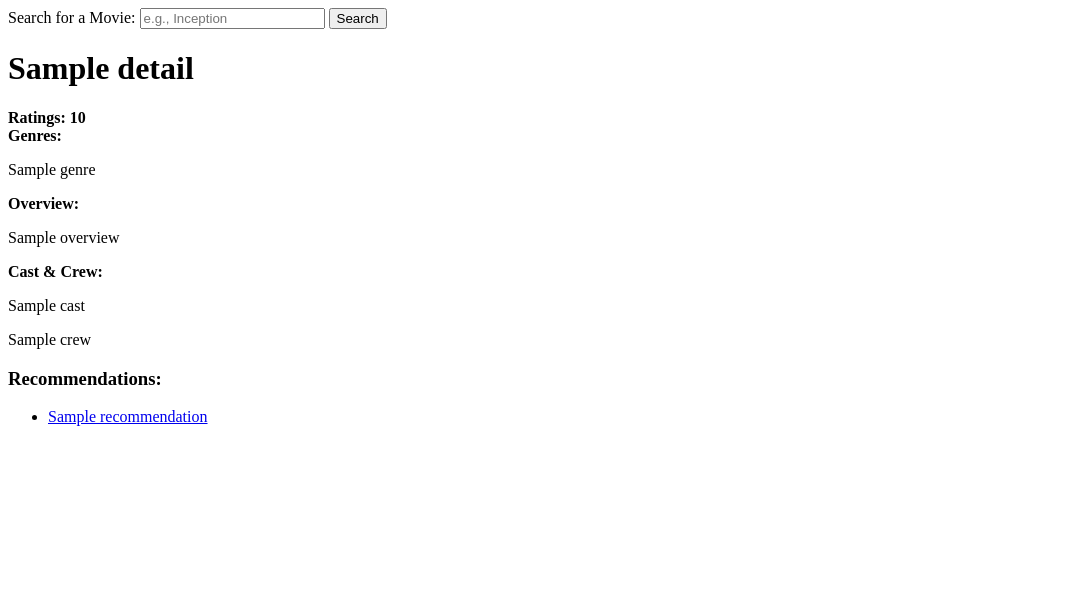
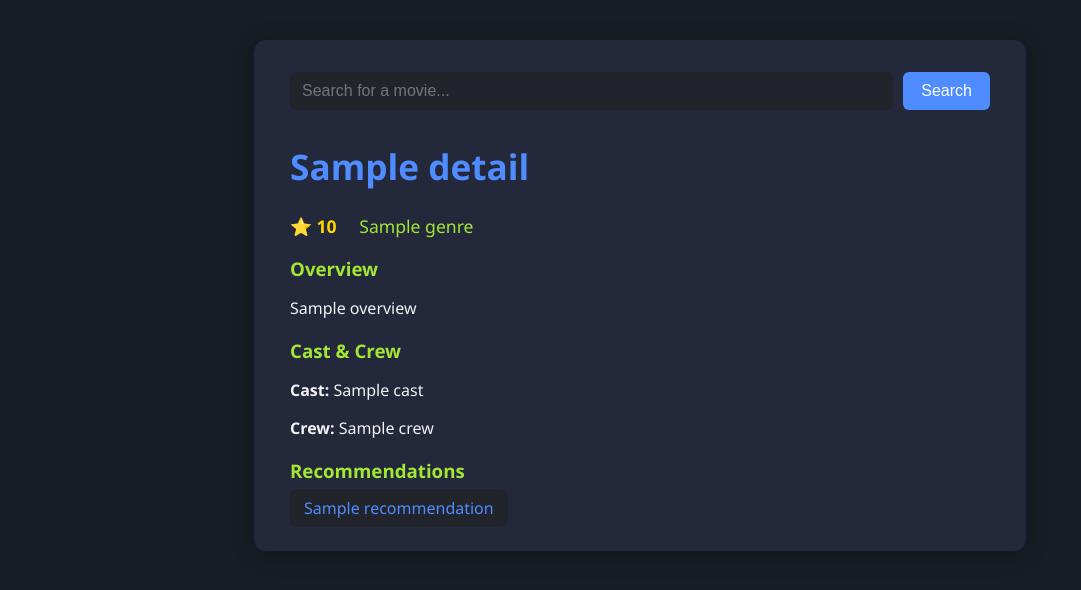
Before and after one commit to Tapash565/movie-recommendation-system, a FastAPI app: template templates/movie.html in a window 1280 px wide. Shown: the top 590 px of the page, without its empty margins (0-1081 px from the left). Run offline with FastAPI, Linux system fonts and the light colour scheme; the template is opened without the code that fills it: most values are stand-ins (such as "Sample title", 1, 10 or a date in 2020); parts of the project's set-up code (start-up, migrations or seed data) failed here and were passed over.

Commit message:
Adding a theme to website

```diff
--- a/app.py
+++ b/app.py
@@ -1,37 +1,15 @@
-import numpy as np
-from fastapi import FastAPI, File, UploadFile, Request, Form, Query
-from typing import Dict
-from fastapi.responses import HTMLResponse, RedirectResponse, JSONResponse
+from fastapi import FastAPI, Request, Form, HTTPException
+from fastapi.responses import HTMLResponse, RedirectResponse
 from fastapi.templating import Jinja2Templates
 from fastapi.staticfiles import StaticFiles
 import uvicorn
 import joblib
-from typing import Optional
-from pathlib import Path
-import pandas as pd
 from difflib import SequenceMatcher
 import re
 from rapidfuzz import fuzz
-import nltk
-nltk.download('wordnet')
 from nltk.corpus import wordnet
 from nltk.stem import WordNetLemmatizer
 from urllib.parse import unquote
-
-
-try:
-    df = joblib.load('movie_list.pkl')
-    top_indices = joblib.load('top_indices.pkl')
-    distances = joblib.load('top_distances.pkl')
-except Exception as e:
-    print("Failed to load joblib files:", e)
-
-df['title_cleaned'] = df['title'].str.strip().str.lower()
-
-app = FastAPI()
-
-app.mount("/static",StaticFiles(directory="static"),name='static')
-templates = Jinja2Templates(directory="templates")
 
 def recommend(movie, df, top_indices, top_distances, threshold=0):
     movie = movie.strip()
@@ -49,7 +27,6 @@ def recommend(movie, df, top_indices, top_distances, threshold=0):
     ]
     return recommendations
 
-
 lemmatizer = WordNetLemmatizer()
 
 
@@ -60,88 +37,132 @@ def get_synonyms(word):
             synonyms.add(lemma.name().lower())
     return synonyms
 
-
 def tokenize_and_lemmatize(text):
     tokens = re.findall(r'\w+', text.lower())
     return [lemmatizer.lemmatize(token) for token in tokens]
 
+def get_popularity(title):
+    try:
+        return float(df[df['title'] == title]['popularity'].values[0])
+    except Exception:
+        return 0
 
-def search(query, df, max_results=50):
+def search(query, df, max_results=20):
     query = query.strip().lower()
     query_tokens = tokenize_and_lemmatize(query)
+    synonym_sets = [get_synonyms(token) | {token} for token in query_tokens]
+    matches = []
+    input_length = len(query.replace(' ', ''))
+    for idx, row in df.iterrows():
+        title = row['title']
+        title_tokens = row['tokens_lemmas']
+        title_lower = str(title).lower()
+        is_short_query = len(query) <= 5
+        prefix_match_bonus = 0
+        prefix_matched = False
 
-    # Collect all synonyms for each token in the query
-    synonym_sets = [get_synonyms(token) | {token} for token in query_tokens]
+        # Prefix match logic: boost score if any title token starts with any query token
+        for token in title_tokens:
+            for q in query_tokens:
+                if q and token.startswith(q):
+                    prefix_match_bonus += 15
+                    prefix_matched = True
 
-    matches = []
-
-    for title in df['title']:
-        title_lower = str(title).lower()
-        title_tokens = tokenize_and_lemmatize(title_lower)
+        # Only consider titles with at least one query token in their tokens or a prefix match
+        if not (set(query_tokens) & set(title_tokens) or prefix_matched):
+            continue
 
         word_matches = sum(any(t in syn_set for t in title_tokens) for syn_set in synonym_sets)
         substring_matches = sum(title_lower.count(token) for token in query_tokens)
         fuzzy_score = max(fuzz.partial_ratio(token, title_lower) for token in query_tokens)
         sequence_similarity = SequenceMatcher(None, query, title_lower).ratio()
-
-        # Token match ratio
         token_match_ratio = len(set(query_tokens) & set(title_tokens)) / max(len(set(query_tokens)), 1)
-
-        # Combine scores
+        # Weighted scoring: more weight to prefix, sequence, and token match
         score = (
-            word_matches * 10 +
+            word_matches * 8 +
             substring_matches * 2 +
             (fuzzy_score / 100) * 5 +
-            sequence_similarity * 5 +
-            token_match_ratio * 10
+            sequence_similarity * 30 +
+            token_match_ratio * 20 +
+            prefix_match_bonus
         )
-
-        if score > 0:
+        min_fuzzy = max(fuzz.partial_ratio(token, title_lower) for token in query_tokens)
+        # Allow prefix matches or strong overall matches
+        if (score > 30 and sequence_similarity > 0.5) or prefix_matched:
             matches.append((title, score))
 
     if not matches:
-        return [f"'{query}' not found in the database!"]
+        return []
+    matches.sort(key=lambda x: x[1], reverse=True)
+    top_matches = matches[:max_results]
+    top_matches.sort(key=lambda x: get_popularity(x[0]), reverse=True)
+    return [title for title, score in top_matches]
 
-    matches.sort(key=lambda x: x[1], reverse=True)
-    return [title for title, score in matches][:max_results]
+try:
+    df = joblib.load('movie_list.pkl')
+    top_indices = joblib.load('top_indices.pkl')
+    distances = joblib.load('top_distances.pkl')
+except Exception as e:
+    print("Failed to load joblib files:", e)
 
 
+# Clean and index for fast lookup
+df['title_cleaned'] = df['title'].str.strip().str.lower()
+df.set_index('title_cleaned', inplace=True)
+df.drop_duplicates(subset='title', inplace=True)
+
+# Precompute tokenized/lemmatized titles for search optimization
+def _precompute_tokens_lemmas(title):
+    return tokenize_and_lemmatize(str(title))
+
+df['tokens_lemmas'] = df['title'].str.lower().apply(_precompute_tokens_lemmas)
+
+app = FastAPI()
+
+app.mount("/static",StaticFiles(directory="static"),name='static')
+templates = Jinja2Templates(directory="templates")
 
 @app.get('/',response_class=HTMLResponse)
 async def home(request : Request):
-    return templates.TemplateResponse('index.html',{'request': request})
+    return templates.TemplateResponse(request,'index.html',{'request': request})
 
 @app.post('/search', response_class=HTMLResponse)
 async def search_movie(request: Request, search_movie: str = Form(...)):
     result = search(search_movie,df)
-    return templates.TemplateResponse('search.html',{
+    not_found = False
+    if not result:
+        not_found = True
+    return templates.TemplateResponse(request,'search.html', {
         'request': request,
-        'search_result': result
+        'search_result': result,
+        'not_found': not_found
     })
+
+@app.exception_handler(404)
+async def not_found_handler(request: Request, exc: HTTPException):
+    return templates.TemplateResponse(request,"movie_not_found.html", {"request": request}, status_code=404)
 
 @app.get('/movie/{title}', response_class=HTMLResponse)
 async def movie_detail(request: Request, title: str):
     decoded_title = unquote(title).strip().lower()
-    match = df[df['title_cleaned'] == decoded_title]
-
-    if not match.empty:
-        details = match.iloc[0].to_dict()
-
+    if decoded_title in df.index:
+        details = df.loc[decoded_title].to_dict()
         # Ensure fields that must be lists are lists, not floats (NaN)
         for field in ['cast', 'crew', 'genres']:
             if not isinstance(details.get(field), list):
                 details[field] = []
-
         if not isinstance(details.get('overview'), list):
             details['overview'] = ""
+        # Use the original title for recommendations
+        original_title = str(df.loc[decoded_title, 'title'])
+
 
     else:
-        details = None
-
-    recommended_movies = recommend(title,df,top_indices,distances)
-    return templates.TemplateResponse('movie.html', {
+        raise HTTPException(status_code=404, detail="Movie not found")
+    recommended_movies = recommend(original_title, df.reset_index(), top_indices, distances)
+    return templates.TemplateResponse(request, 'movie.html', {
         'request': request,
-        'title': decoded_title,
+        'title': original_title,
         'details': details,
         'recommended': recommended_movies
     })
--- a/environment.yml
+++ b/environment.yml
@@ -17,6 +17,7 @@ dependencies:
   - jupyter
   - pydantic
   - python-dotenv
+  - pytest
 
   - pip:
       - fastapi-cli
--- /dev/null
+++ b/pytest.ini
@@ -0,0 +1,4 @@
+[pytest]
+testpaths = .
+python_files = test_*.py
+addopts = -v
--- a/static/style.css
+++ b/static/style.css
@@ -0,0 +1,99 @@
+body {
+    background: #181c24;
+    color: #f3f3f3;
+    font-family: 'Segoe UI', Arial, sans-serif;
+    margin: 0;
+    padding: 0;
+}
+
+.container {
+    max-width: 700px;
+    margin: 40px auto;
+    background: #23283a;
+    border-radius: 12px;
+    box-shadow: 0 4px 24px rgba(0,0,0,0.2);
+    padding: 32px 36px 24px 36px;
+}
+
+.search-form {
+    display: flex;
+    gap: 10px;
+    margin-bottom: 32px;
+}
+
+.search-form input[type="text"] {
+    flex: 1;
+    padding: 10px 12px;
+    border-radius: 6px;
+    border: none;
+    font-size: 1rem;
+    background: #22242c;
+    color: #f3f3f3;
+}
+
+.search-form button {
+    background: #4f8cff;
+    color: #fff;
+    border: none;
+    border-radius: 6px;
+    padding: 10px 18px;
+    font-size: 1rem;
+    cursor: pointer;
+    transition: background 0.2s;
+}
+.search-form button:hover {
+    background: #2563eb;
+}
+
+.movie-details h1 {
+    margin-top: 0;
+    font-size: 2.2rem;
+    color: #4f8cff;
+}
+.movie-meta {
+    margin-bottom: 12px;
+    font-size: 1.1rem;
+    color: #b3b3b3;
+}
+.movie-meta .rating {
+    margin-right: 18px;
+    color: #ffd700;
+    font-weight: bold;
+}
+.movie-meta .genres {
+    color: #a3e635;
+}
+.overview, .cast-crew {
+    margin-bottom: 18px;
+}
+.overview h3, .cast-crew h3, .recommendations h3 {
+    margin-bottom: 6px;
+    color: #a3e635;
+}
+.not-found {
+    text-align: center;
+    color: #ff6b6b;
+    margin: 32px 0;
+}
+.recommendations ul {
+    list-style: none;
+    padding: 0;
+    margin: 0;
+    display: flex;
+    flex-wrap: wrap;
+    gap: 10px;
+}
+.recommendations li {
+    background: #22242c;
+    border-radius: 6px;
+    padding: 8px 14px;
+    font-size: 1rem;
+}
+.recommendations a {
+    color: #4f8cff;
+    text-decoration: none;
+    transition: color 0.2s;
+}
+.recommendations a:hover {
+    color: #a3e635;
+}
--- a/templates/movie.html
+++ b/templates/movie.html
@@ -4,40 +4,52 @@
     <meta charset="UTF-8">
     <meta name="viewport" content="width=device-width, initial-scale=1.0">
     <title>{{ details.title if details else "Movie Not Found" }}</title>
+    <link rel="stylesheet" href="/static/style.css">
 </head>
 <body>
-    <form action="/search" method="post">
-        <label for="search_movie">Search for a Movie:</label>
-        <input type="text" name="search_movie" placeholder="e.g., Inception" required>
+    <div class="container">
+        <form class="search-form" action="/search" method="post">
+            <input type="text" name="search_movie" placeholder="Search for a movie..." required>
             <button type="submit">Search</button>
         </form>
+
         {% if details %}
+            <div class="movie-details">
                 <h1>{{ details.title }}</h1>
-        <strong>Ratings: {{details.vote_average}}</strong>
-        <br>
-        <strong>Genres:</strong>
-        <p>{{ details.genres | join(', ') }}</p>
-
-        <strong>Overview:</strong>
-        <p>{{ details.overview | join(' ')}}</p>
-
-        <strong>Cast & Crew:</strong>
-        <p>{{ details.cast | join(', ') }}</p>
-        <p>{{ details.crew | join(', ') }}</p>
-
+                <div class="movie-meta">
+                    <span class="rating">⭐ {{ details.vote_average }}</span>
+                    <span class="genres">{{ details.genres | join(', ') }}</span>
+                </div>
+                <div class="overview">
+                    <h3>Overview</h3>
+                    <p>{{ details.overview | join(' ') }}</p>
+                </div>
+                {% if details.cast or details.crew %}
+                <div class="cast-crew">
+                    <h3>Cast & Crew</h3>
+                    <p><strong>Cast:</strong> {{ details.cast | join(', ') }}</p>
+                    <p><strong>Crew:</strong> {{ details.crew | join(', ') }}</p>
+                </div>
+                {% endif %}
+            </div>
         {% else %}
+            <div class="not-found">
                 <h2>Movie not found!</h2>
+            </div>
         {% endif %}
 
-    <h3>Recommendations:</h3>
+        <div class="recommendations">
+            <h3>Recommendations</h3>
+            {% if recommended %}
+                <ul>
                 {% for recommendation in recommended %}
-        <ul>
-            <li>
-                <p>
-                    <a href="/movie/{{recommendation}}">{{recommendation}}</a>
-                </p>
-            </li>
+                    <li><a href="/movie/{{recommendation}}">{{recommendation}}</a></li>
+                {% endfor %}
                 </ul>
-    {% endfor %}
+            {% else %}
+                <p>No recommendations available.</p>
+            {% endif %}
+        </div>
+    </div>
 </body>
 </html>
```
Also changed, not shown: templates/index.html (+9 -7 lines), templates/movie_not_found.html (added, +11 -0 lines), templates/search.html (+16 -8 lines), test_app.py (added, +30 -0 lines), 4 other files. Lines whose indentation alone changed are shown as unchanged.
